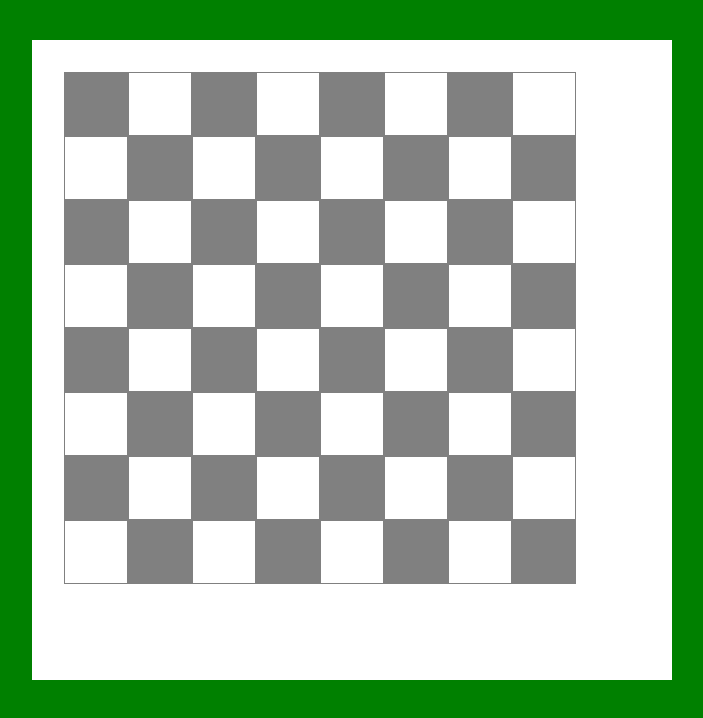
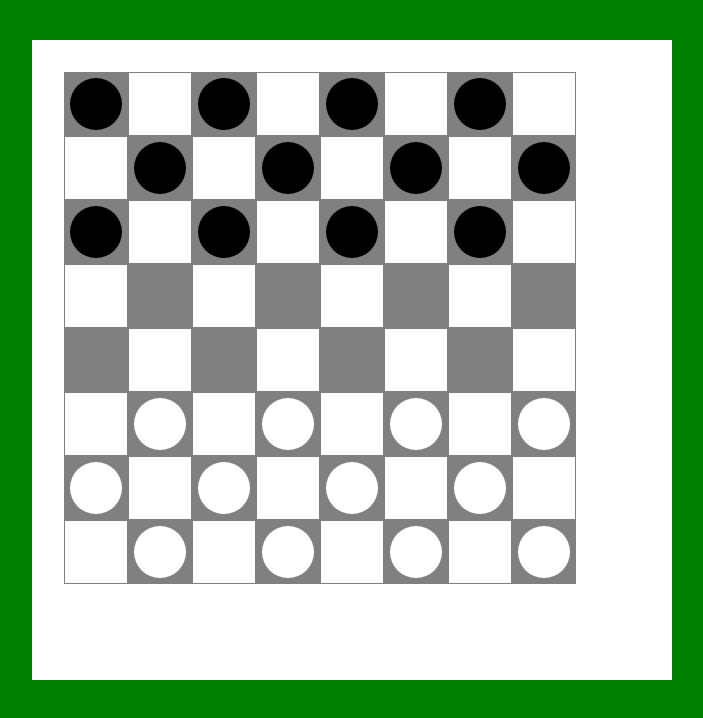
Before and after one commit to harvey88/checkers, a plain HTML site: page index.html in a window 1280 px wide. Shown: the whole page, without its empty margins (288-991 px from the left). Drawn offline with Linux system fonts and the light colour scheme.

Commit message:
not final

```diff
--- a/css/style.css
+++ b/css/style.css
@@ -674,3 +674,253 @@ textarea {
 .ba-rows8:nth-child(even) {
 	background: gray;
 }
+.chips_b .chip1 {
+	position: absolute;
+	background: #000;
+	width: 8%;
+	height: 8%;
+	border-radius: 100%;
+	z-index: 1;
+	top: 6%;
+	left: 6%;
+}
+.chips_b .chip2 {
+	position: absolute;
+	background: #000;
+	width: 8%;
+	height: 8%;
+	border-radius: 100%;
+	z-index: 1;
+	top: 6%;
+	left: 26%;
+}
+.chips_b .chip3 {
+	position: absolute;
+	background: #000;
+	width: 8%;
+	height: 8%;
+	border-radius: 100%;
+	z-index: 1;
+	top: 6%;
+	left: 46%;
+}
+.chips_b .chip4 {
+	position: absolute;
+	background: #000;
+	width: 8%;
+	height: 8%;
+	border-radius: 100%;
+	z-index: 1;
+	top: 6%;
+	left: 66%;
+}
+.chips_b .chip5 {
+	position: absolute;
+	background: #000;
+	width: 8%;
+	height: 8%;
+	border-radius: 100%;
+	z-index: 1;
+	top: 16%;
+	left: 16%;
+}
+.chips_b .chip6 {
+	position: absolute;
+	background: #000;
+	width: 8%;
+	height: 8%;
+	border-radius: 100%;
+	z-index: 1;
+	top: 16%;
+	left: 36%;
+}
+.chips_b .chip7 {
+	position: absolute;
+	background: #000;
+	width: 8%;
+	height: 8%;
+	border-radius: 100%;
+	z-index: 1;
+	top: 16%;
+	left: 56%;
+}
+.chips_b .chip8 {
+	position: absolute;
+	background: #000;
+	width: 8%;
+	height: 8%;
+	border-radius: 100%;
+	z-index: 1;
+	top: 16%;
+	left: 76%;
+}
+.chips_b .chip9 {
+	position: absolute;
+	background: #000;
+	width: 8%;
+	height: 8%;
+	border-radius: 100%;
+	z-index: 1;
+	top: 26%;
+	left: 6%;
+}
+.chips_b .chip10 {
+	position: absolute;
+	background: #000;
+	width: 8%;
+	height: 8%;
+	border-radius: 100%;
+	z-index: 1;
+	top: 26%;
+	left: 26%;
+}
+.chips_b .chip11 {
+	position: absolute;
+	background: #000;
+	width: 8%;
+	height: 8%;
+	border-radius: 100%;
+	z-index: 1;
+	top: 26%;
+	left: 46%;
+}
+.chips_b .chip12 {
+	position: absolute;
+	background: #000;
+	width: 8%;
+	height: 8%;
+	border-radius: 100%;
+	z-index: 1;
+	top: 26%;
+	left: 66%;
+}
+/* chips white */
+.chips_w .chip1 {
+	position: absolute;
+	background: #fff;
+	width: 8%;
+	height: 8%;
+	border-radius: 100%;
+	z-index: 1;
+	bottom: 16%;
+	right: 16%;
+}
+.chips_w .chip2 {
+	position: absolute;
+	background: #fff;
+	width: 8%;
+	height: 8%;
+	border-radius: 100%;
+	z-index: 1;
+	bottom: 16%;
+	right: 36%;
+}
+.chips_w .chip3 {
+	position: absolute;
+	background: #fff;
+	width: 8%;
+	height: 8%;
+	border-radius: 100%;
+	z-index: 1;
+	bottom: 16%;
+	right: 56%;
+}
+.chips_w .chip4 {
+	position: absolute;
+	background: #fff;
+	width: 8%;
+	height: 8%;
+	border-radius: 100%;
+	z-index: 1;
+	bottom: 16%;
+	right: 76%;
+}
+.chips_w .chip5 {
+	position: absolute;
+	background: #fff;
+	width: 8%;
+	height: 8%;
+	border-radius: 100%;
+	z-index: 1;
+	bottom: 26%;
+	right: 26%;
+}
+.chips_w .chip6 {
+	position: absolute;
+	background: #fff;
+	width: 8%;
+	height: 8%;
+	border-radius: 100%;
+	z-index: 1;
+	bottom: 26%;
+	right: 46%;
+}
+.chips_w .chip7 {
+	position: absolute;
+	background: #fff;
+	width: 8%;
+	height: 8%;
+	border-radius: 100%;
+	z-index: 1;
+	bottom: 26%;
+	right: 66%;
+}
+.chips_w .chip8 {
+	position: absolute;
+	background: #fff;
+	width: 8%;
+	height: 8%;
+	border-radius: 100%;
+	z-index: 1;
+	bottom: 26%;
+	right: 86%;
+}
+.chips_w .chip9 {
+	position: absolute;
+	background: #fff;
+	width: 8%;
+	height: 8%;
+	border-radius: 100%;
+	z-index: 1;
+	bottom: 36%;
+	right: 16%;
+}
+.chips_w .chip10 {
+	position: absolute;
+	background: #fff;
+	width: 8%;
+	height: 8%;
+	border-radius: 100%;
+	z-index: 1;
+	bottom: 36%;
+	right: 36%;
+}
+.chips_w .chip11 {
+	position: absolute;
+	background: #fff;
+	width: 8%;
+	height: 8%;
+	border-radius: 100%;
+	z-index: 1;
+	bottom: 36%;
+	right: 56%;
+}
+.chips_w .chip12 {
+	position: absolute;
+	background: #fff;
+	width: 8%;
+	height: 8%;
+	border-radius: 100%;
+	z-index: 1;
+	bottom: 36%;
+	right: 76%;
+}
+.chips_b > div:hover {
+	border: 1px solid gray;
+	background: #FFF;
+	transform: translateY(20px);
+}
+.chips_w > div:hover {
+	background: #000;
+	transform: translateY(-20px);
+}
--- a/index.html
+++ b/index.html
@@ -102,6 +102,35 @@
 					<div class="ba-rows8 ba-rows_7"></div>
 					<div class="ba-rows8 ba-rows_8"></div>
 				</div>
+				<!-- Chips -->
+				<div class="chips_b">
+					<div class="chip1"></div>
+					<div class="chip2"></div>
+					<div class="chip3"></div>
+					<div class="chip4"></div>
+					<div class="chip5"></div>
+					<div class="chip6"></div>
+					<div class="chip7"></div>
+					<div class="chip8"></div>
+					<div class="chip9"></div>
+					<div class="chip10"></div>
+					<div class="chip11"></div>
+					<div class="chip12"></div>
+				</div>
+				<div class="chips_w">
+					<div class="chip1"></div>
+					<div class="chip2"></div>
+					<div class="chip3"></div>
+					<div class="chip4"></div>
+					<div class="chip5"></div>
+					<div class="chip6"></div>
+					<div class="chip7"></div>
+					<div class="chip8"></div>
+					<div class="chip9"></div>
+					<div class="chip10"></div>
+					<div class="chip11"></div>
+					<div class="chip12"></div>
+				</div>
 			</div>
 		</div>
 	</main>
```
